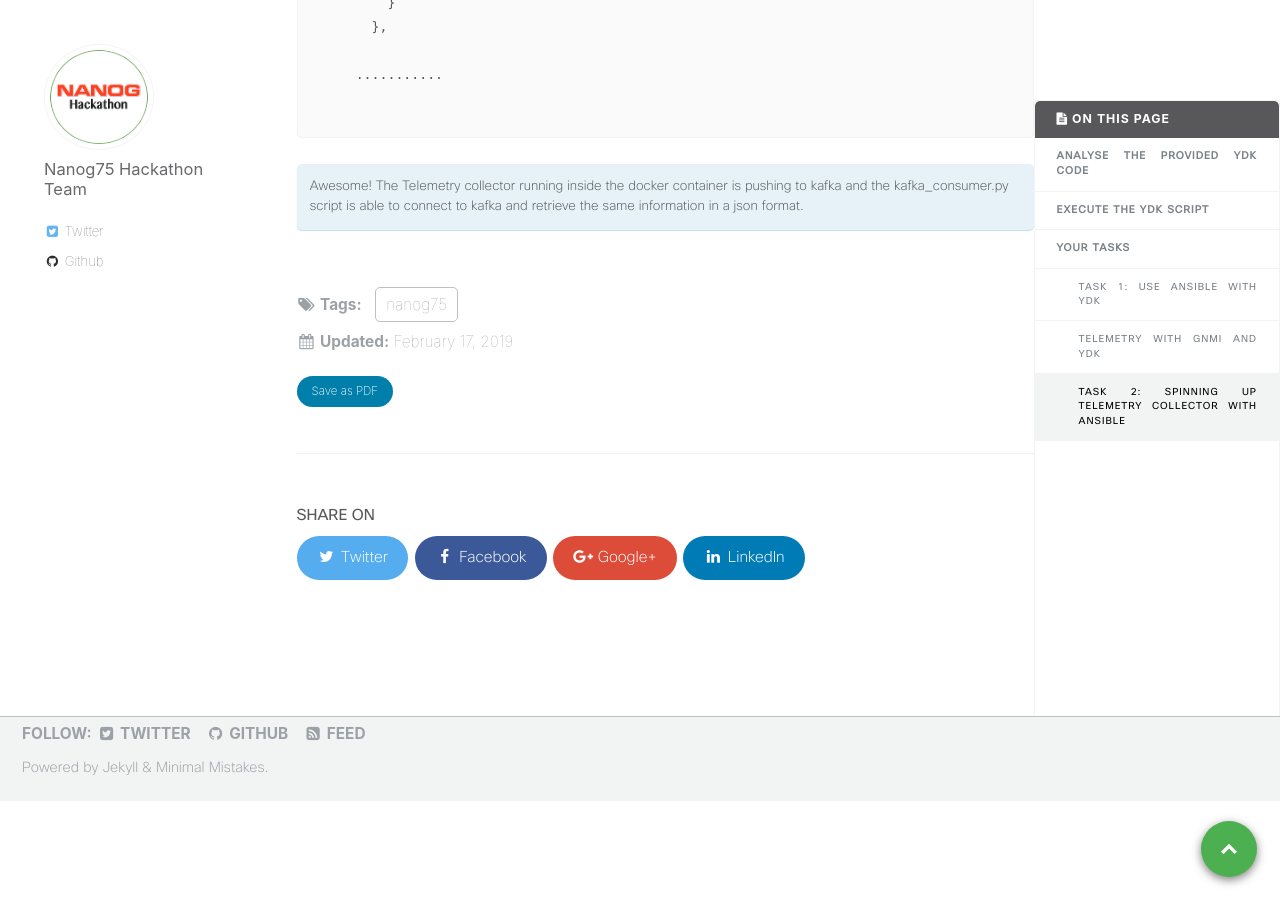
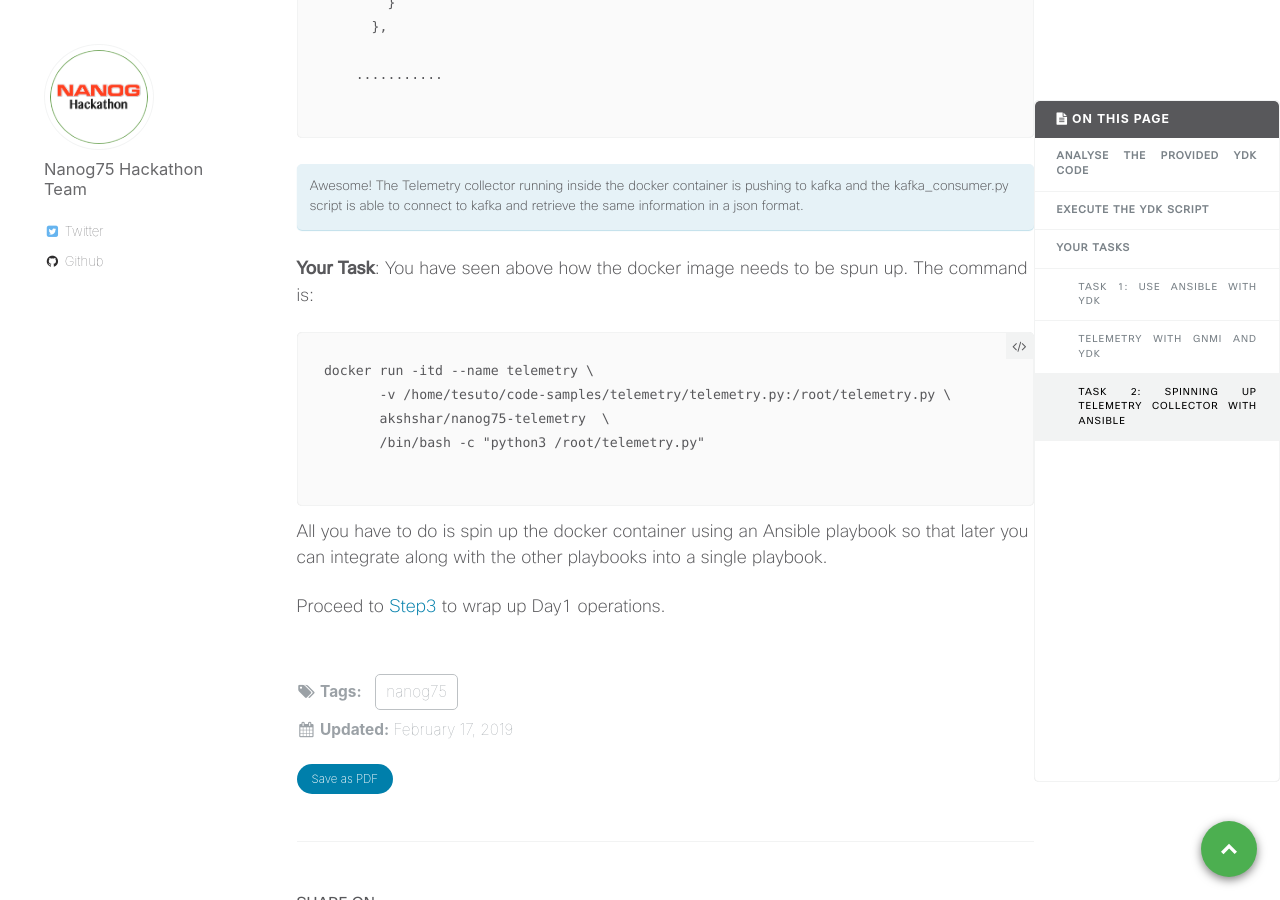
Before and after one commit to nanog75/hackathon, a Jekyll site: the page built from _day1/2019-02-17-step-2-playing-with-ydk-for-config-and-gnmi-telemetry.md, in a window 1280 px wide and 900 px high, scrolled down 29657 px. Built offline with Jekyll 4.4.1, drawn with Linux system fonts in a browser that asks for light colours.

Commit message:
Create 2019-02-17-step-2-playing-with-ydk-for-config-and-gnmi-telemetry.md

````diff
--- a/_day1/2019-02-17-step-2-playing-with-ydk-for-config-and-gnmi-telemetry.md
+++ b/_day1/2019-02-17-step-2-playing-with-ydk-for-config-and-gnmi-telemetry.md
@@ -1261,3 +1261,21 @@ tesuto@dev1:~/code-samples/telemetry$ python3 kafka_consumer.py
 
 Awesome! The Telemetry collector running inside the docker container is pushing to kafka and the kafka_consumer.py script is able to connect to kafka and retrieve the same information in a json format.
 {: .notice--info}
+
+
+
+**Your Task**:  You have seen above how the docker image needs to be spun up. The command is:
+
+```
+docker run -itd --name telemetry \
+       -v /home/tesuto/code-samples/telemetry/telemetry.py:/root/telemetry.py \
+       akshshar/nanog75-telemetry  \
+       /bin/bash -c "python3 /root/telemetry.py"
+
+```
+
+All you have to do is spin up the docker container using an Ansible playbook so that later you can integrate along with the other playbooks into a single playbook.
+
+
+
+Proceed to [Step3]({{ base_path }}) to wrap up Day1 operations.
````
